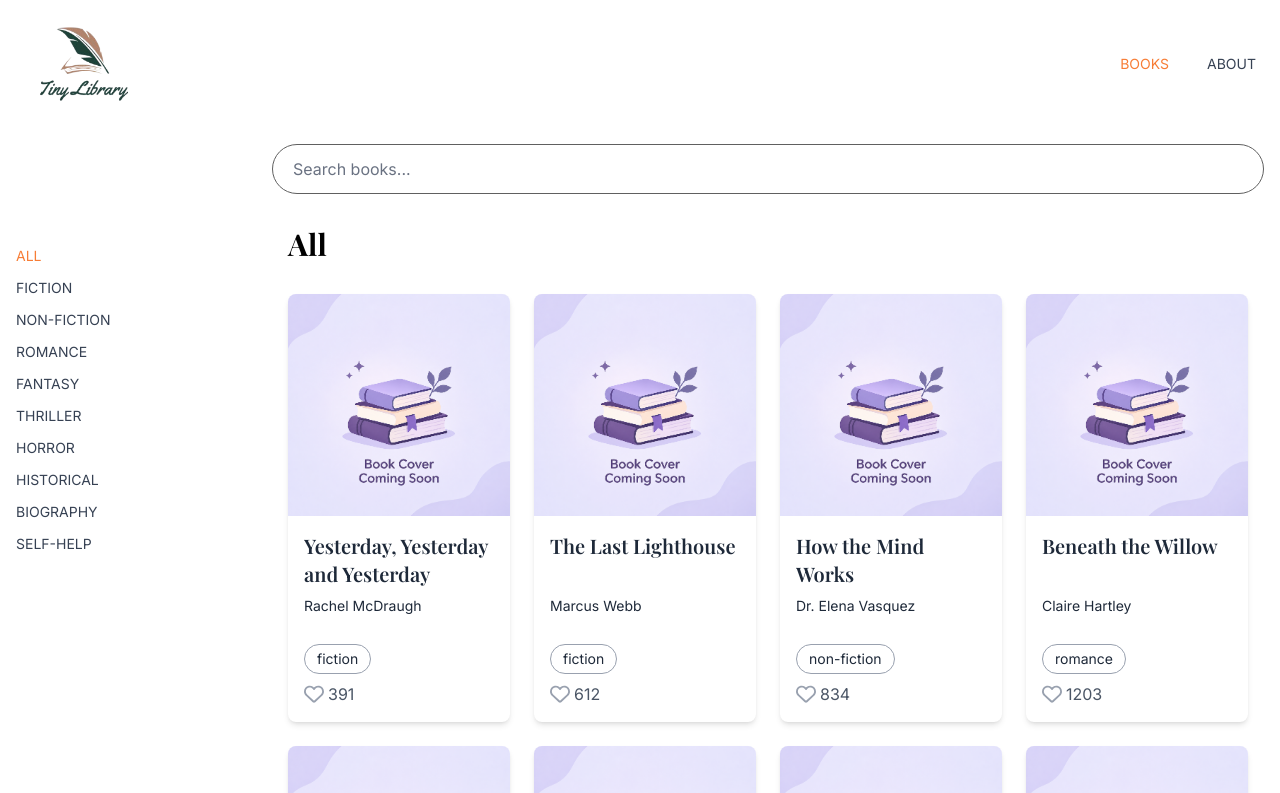
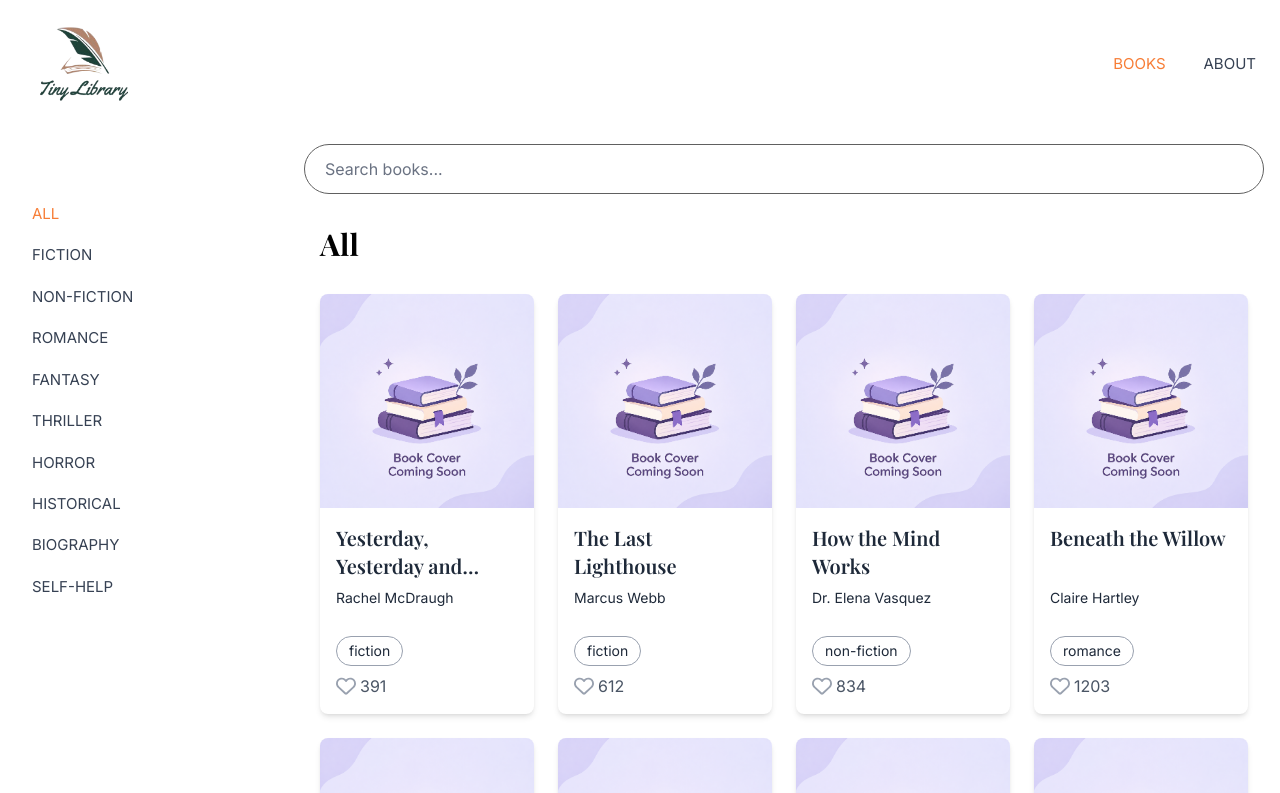
Before and after one commit to anuja112/Tiny-Library, a Next.js app: page /books in a window 1280 px wide. Shown: the top 793 px of the page. Built offline with nearby package versions, Linux system fonts and the light colour scheme; a web font is replaced by a local one.

Commit message:
fix: adjust layout spacing and improve NavLink styling for better responsiveness

```diff
--- a/app/books/layout.tsx
+++ b/app/books/layout.tsx
@@ -5,7 +5,7 @@ export default function BooksLayout({ children }: { children: ReactNode }) {
   return (
     <div className="relative flex flex-col min-h-screen md:flex-row">
       <CategoriesNav />
-      <main className="flex-1 p-4 md:ml-64">{children}</main>
+      <main className="flex-1 p-4 md:ml-72">{children}</main>
     </div>
   );
 }
--- a/app/components/CategoriesNav.tsx
+++ b/app/components/CategoriesNav.tsx
@@ -8,17 +8,22 @@ import type { Category } from "@/app/types"
 export default function CategoriesNav() {
     const pathname = usePathname()
     const categories: Category[] = getAllCategories()
+
     return (
-        <aside className="sticky top-0 z-10 w-full bg-white border-b border-gray-200 md:fixed md:w-64 md:top-1/2 md:-translate-y-1/2 md:border-none" >
+        <aside className="sticky top-0 z-10 w-full bg-white border-b border-gray-200 md:fixed md:left-0 md:w-72 md:top-1/2 md:-translate-y-1/2 md:border-none md:px-4">
+
             <div className="relative">
                 <nav className="w-full overflow-x-auto md:overflow-visible scrollbar-hide">
-            <ul className="flex px-4 py-3 whitespace-nowrap md:flex-col md:p-0 md:space-x-0 md:space-y-3">
+
+                    <ul className="flex px-4 py-3 whitespace-nowrap gap-x-2 md:flex-col md:p-0 md:gap-x-0 md:gap-y-5">
+
                         <NavLink
                             href="/books"
                             isActive={pathname === "/books"}
                         >
                             All
                         </NavLink>
+
                         {categories.map(item => (
                             <NavLink
                                 href={`/books/categories/${item.slug}`}
@@ -28,10 +33,12 @@ export default function CategoriesNav() {
                                 {item.displayName}
                             </NavLink>
                         ))}
+
                     </ul>
                 </nav>
+
                 <div className="absolute top-0 right-0 w-8 h-full pointer-events-none bg-gradient-to-l from-white to-transparent md:hidden" />
             </div>
-        </aside >
+        </aside>
     )
 }
--- a/app/components/NavLink.tsx
+++ b/app/components/NavLink.tsx
@@ -6,7 +6,7 @@ export default function NavLink({href, children, isActive}: NavLinkProps) {
     <li className="text-sm uppercase">
         <Link
         href={href}
-        className={`px-4 py-2 transition-colors rounded-md cursor-pointer hover:text-orange-accent ${isActive ? "text-orange-accent" : "text-gray-700"}`}
+        className={`px-4 py-2 md:text-[15px] transition-colors rounded-md cursor-pointer hover:text-orange-accent ${isActive ? "text-orange-accent" : "text-gray-700"}`}
         >{children}</Link>
         </li>
     )
```
Lines whose indentation alone changed are shown as unchanged.
